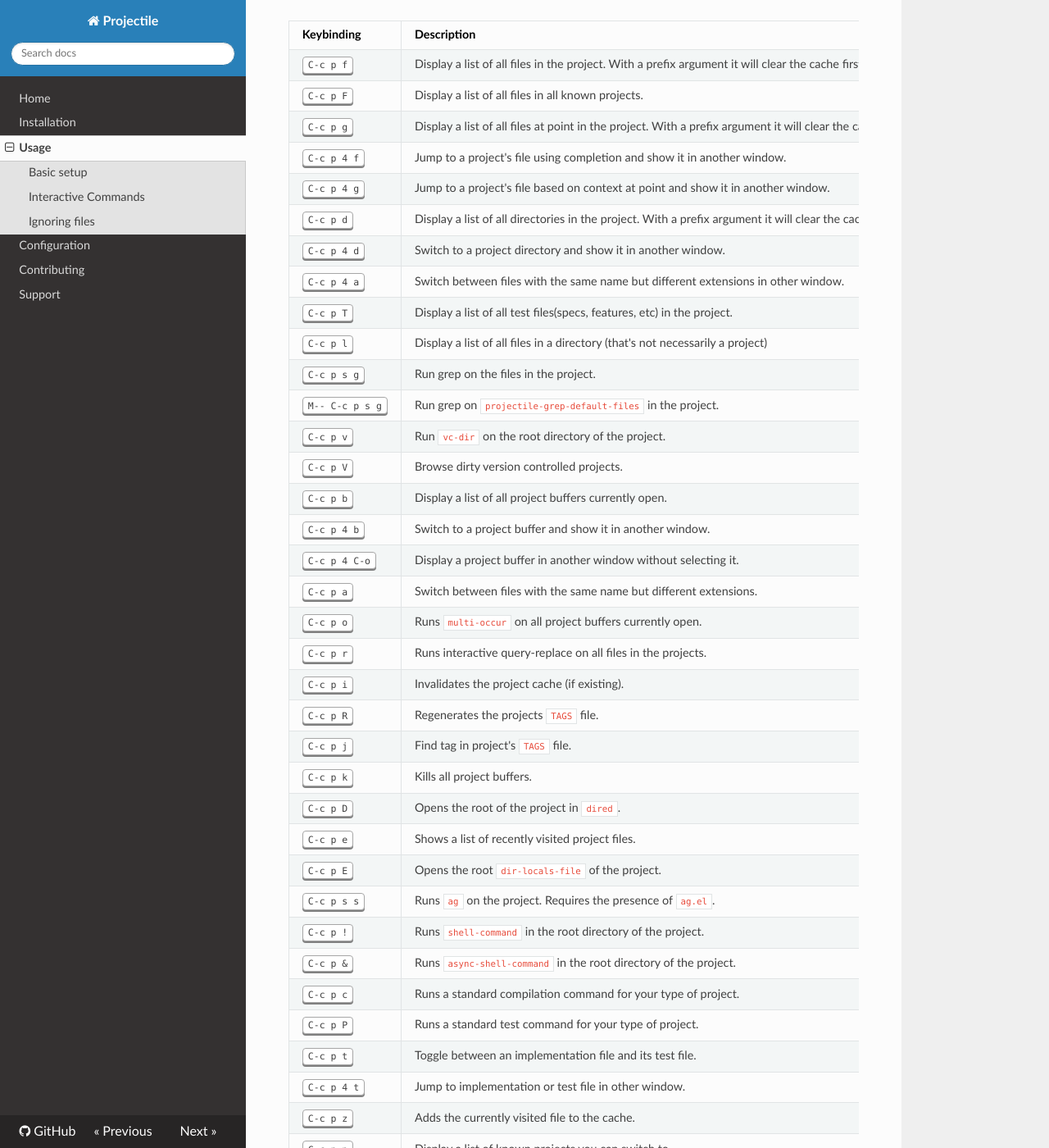
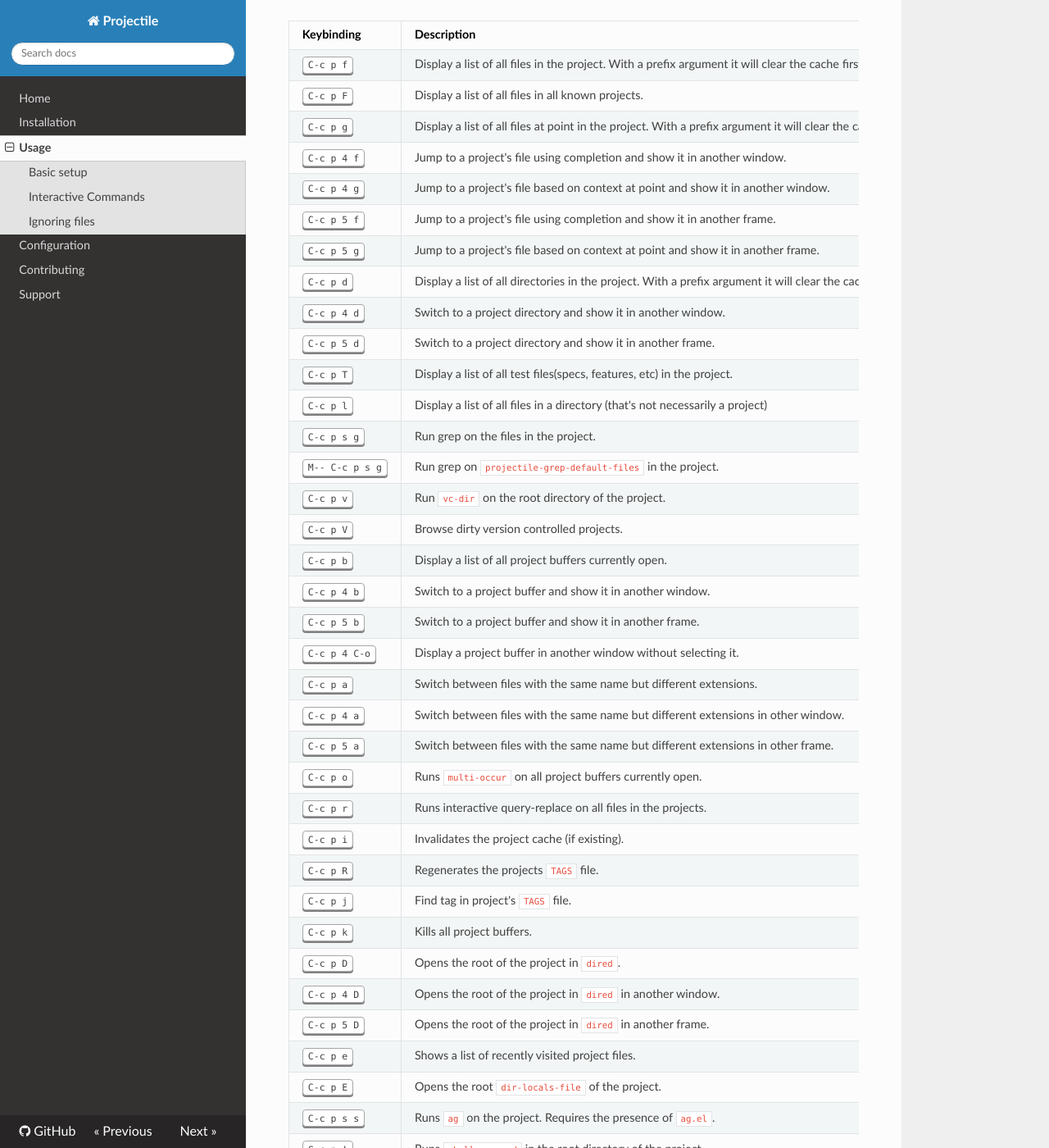
Before and after one commit to jerrypnz/.emacs.d, an MkDocs documentation site: the page built from doc/usage.md, in a window 1280 px wide and 1400 px high, scrolled down 579 px. Shown: the whole window at 82% size. Built offline with MkDocs 1.6.1, drawn with Linux system fonts in a browser that asks for light colours; nearby versions of some CDN libraries; old or Windows-style settings are respelled for this version of MkDocs; some of the changed text lies outside the part shown.

Commit message:
Squashed 'lisp/projectile/' changes from 56e262d..e4bbeef
e4bbeef Fix `(projectile-all-project-files)`
ccb185c Add `nix' project type
adf6ae2 Update Changelog
3bf42a1 Add CMake project type
c2c5f31 Add meson project type
74bac5b Update ChangeLog
f725cd8 Dired: Add other-{window,frame} versions
cded373 Find-impl-or-test: Add other-frame version
4c1ed8f Find-file-dwim: Add other-frame version
1573986 Find-file-dwim: Fix docs referring to wrong defun
ce8110f Find-file-dwim: Factor out common body
4bc1fad Find-file: Add other-frame version
70b181d Find-file: Factor out common body
a9d75aa Find-dir: Add other-frame version
4e9c68d Find-dir: Factor out common body
4989b4b Switch-to-buffer: Add other-frame version
507f7c8 Find-other-file: Add other-frame version
b817ccb Find-other-file: Factor out common body
5e9249d Use npm install instead of build (#1154)
916c87f Fix bug in `ag-ignore-list` usage
63dc5bc Allow projectile-globally-ignored-dirs to operate on non-root dirs (#1153)
8e2067c [Fix #1150] Ignore cached project root when switching projects (#1151)
7951b17 Cache projectile-project-root for performance (#1149)
5dea114 [Fix #987] Respect ag-ignore-list in projectile-ag (#1145)
db0f589 Don't check if unavailable projects are dirty
5f71f3d Improve performance of unignore directive for directories (#1139)
c7d7999 Remove more JavaScript files from root file list

git-subtree-dir: lisp/projectile
git-subtree-split: e4bbeef993a1642c6ef197e0f76f11faced5f133

```diff
--- a/doc/usage.md
+++ b/doc/usage.md
@@ -26,9 +26,11 @@ Keybinding         | Description
 <kbd>C-c p g</kbd> | Display a list of all files at point in the project. With a prefix argument it will clear the cache first.
 <kbd>C-c p 4 f</kbd> | Jump to a project's file using completion and show it in another window.
 <kbd>C-c p 4 g</kbd> | Jump to a project's file based on context at point and show it in another window.
+<kbd>C-c p 5 f</kbd> | Jump to a project's file using completion and show it in another frame.
+<kbd>C-c p 5 g</kbd> | Jump to a project's file based on context at point and show it in another frame.
 <kbd>C-c p d</kbd> | Display a list of all directories in the project. With a prefix argument it will clear the cache first.
 <kbd>C-c p 4 d</kbd> | Switch to a project directory and show it in another window.
-<kbd>C-c p 4 a</kbd> | Switch between files with the same name but different extensions in other window.
+<kbd>C-c p 5 d</kbd> | Switch to a project directory and show it in another frame.
 <kbd>C-c p T</kbd> | Display a list of all test files(specs, features, etc) in the project.
 <kbd>C-c p l</kbd> | Display a list of all files in a directory (that's not necessarily a project)
 <kbd>C-c p s g</kbd> | Run grep on the files in the project.
@@ -37,8 +39,11 @@ Keybinding         | Description
 <kbd>C-c p V</kbd> | Browse dirty version controlled projects.
 <kbd>C-c p b</kbd> | Display a list of all project buffers currently open.
 <kbd>C-c p 4 b</kbd> | Switch to a project buffer and show it in another window.
+<kbd>C-c p 5 b</kbd> | Switch to a project buffer and show it in another frame.
 <kbd>C-c p 4 C-o</kbd> | Display a project buffer in another window without selecting it.
 <kbd>C-c p a</kbd> | Switch between files with the same name but different extensions.
+<kbd>C-c p 4 a</kbd> | Switch between files with the same name but different extensions in other window.
+<kbd>C-c p 5 a</kbd> | Switch between files with the same name but different extensions in other frame.
 <kbd>C-c p o</kbd> | Runs `multi-occur` on all project buffers currently open.
 <kbd>C-c p r</kbd> | Runs interactive query-replace on all files in the projects.
 <kbd>C-c p i</kbd> | Invalidates the project cache (if existing).
@@ -46,6 +51,8 @@ Keybinding         | Description
 <kbd>C-c p j</kbd> | Find tag in project's `TAGS` file.
 <kbd>C-c p k</kbd> | Kills all project buffers.
 <kbd>C-c p D</kbd> | Opens the root of the project in `dired`.
+<kbd>C-c p 4 D</kbd> | Opens the root of the project in `dired` in another window.
+<kbd>C-c p 5 D</kbd> | Opens the root of the project in `dired` in another frame.
 <kbd>C-c p e</kbd> | Shows a list of recently visited project files.
 <kbd>C-c p E</kbd> | Opens the root `dir-locals-file` of the project.
 <kbd>C-c p s s</kbd> | Runs `ag` on the project. Requires the presence of `ag.el`.
@@ -55,6 +62,7 @@ Keybinding         | Description
 <kbd>C-c p P</kbd> | Runs a standard test command for your type of project.
 <kbd>C-c p t</kbd> | Toggle between an implementation file and its test file.
 <kbd>C-c p 4 t</kbd> | Jump to implementation or test file in other window.
+<kbd>C-c p 5 t</kbd> | Jump to implementation or test file in other frame.
 <kbd>C-c p z</kbd> | Adds the currently visited file to the cache.
 <kbd>C-c p p</kbd> | Display a list of known projects you can switch to.
 <kbd>C-c p S</kbd> | Save all project buffers.
```
Also changed, not shown: CHANGELOG.md (+7 -0 lines), doc/configuration.md (+2 -2 lines), 2 other files.
